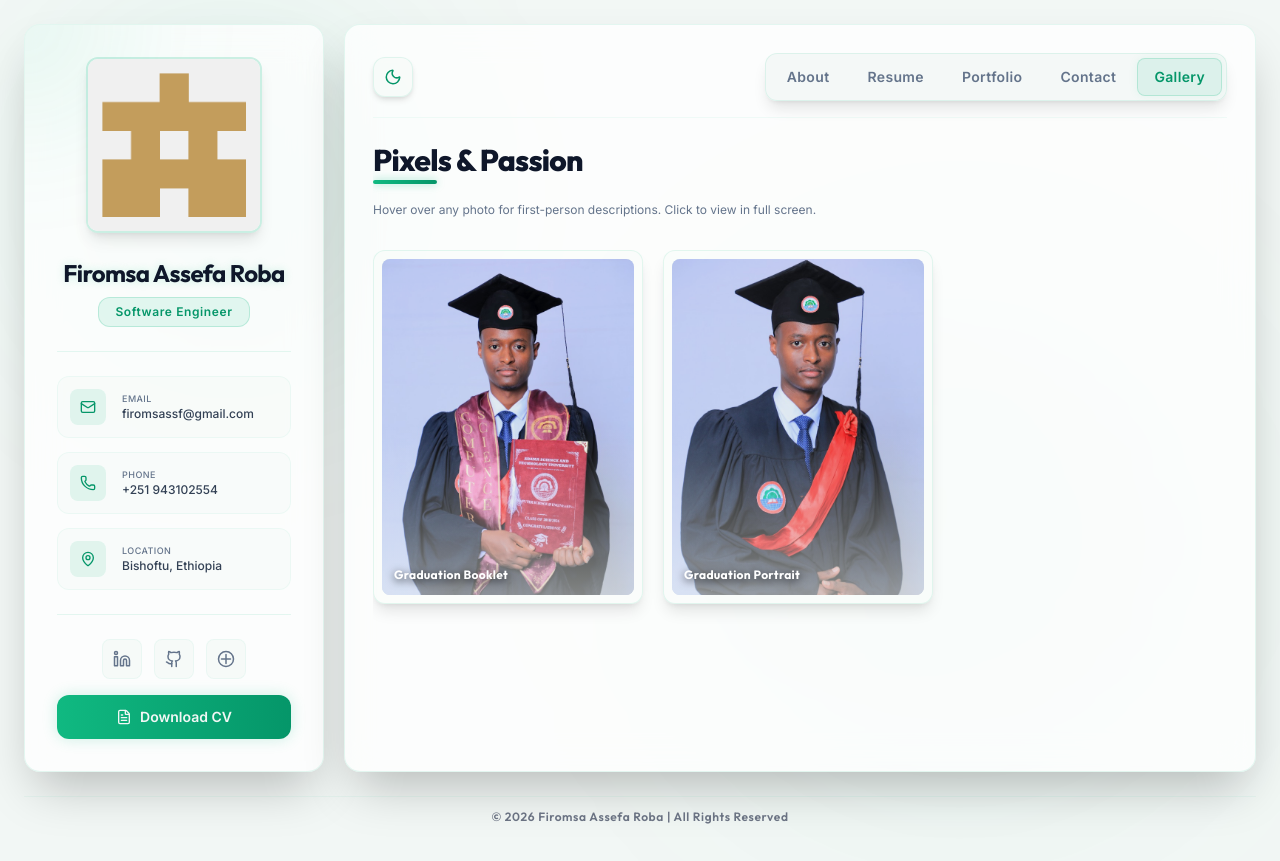
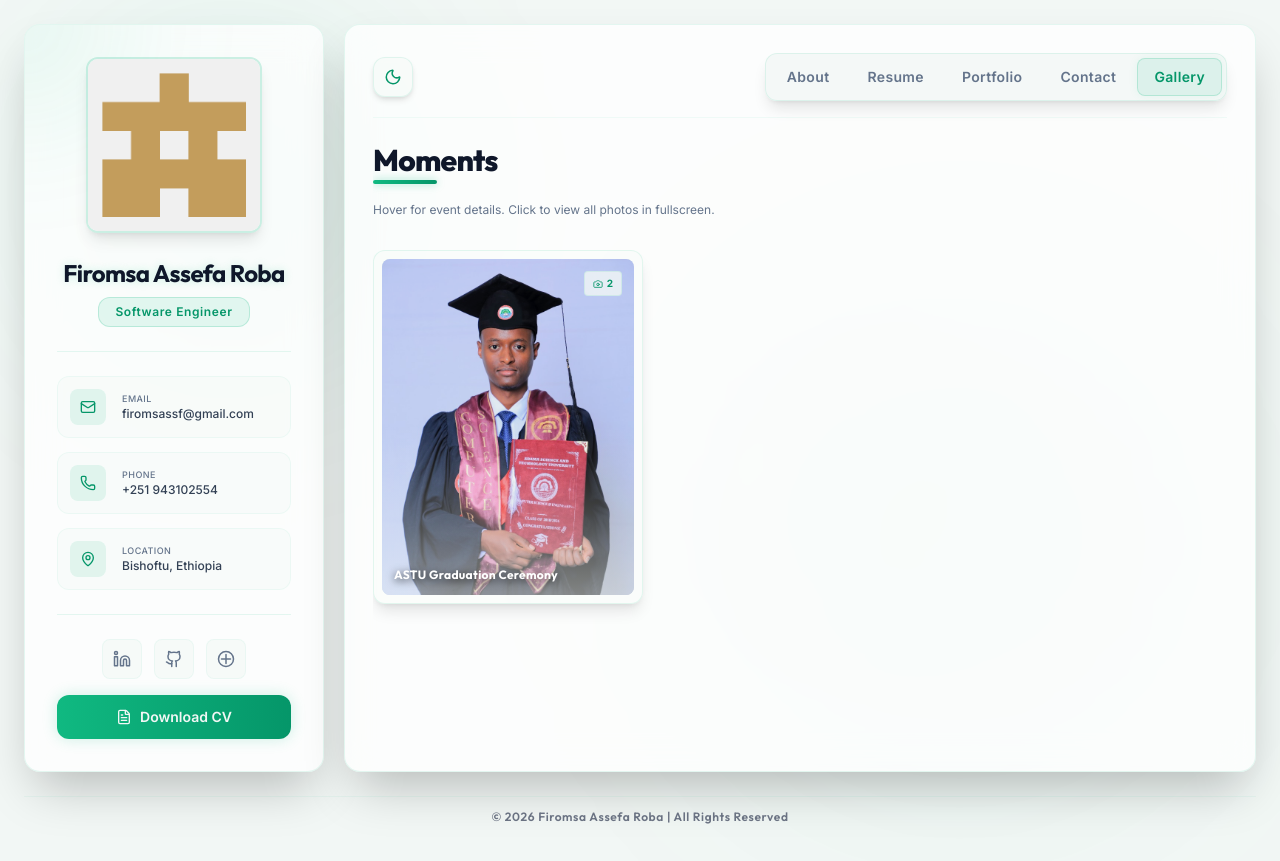
Before and after one commit to firo1919/portfolio-website, a Next.js app: page / in a window 1280 px wide. Both pictures are taken after a click on the tab "Gallery". Built offline with nearby package versions, Linux system fonts and the light colour scheme.

Commit message:
Gallery: single event card, first-person event description, 3-col paginated grid, top-right tooltip, rename to Moments

```diff
--- a/src/components/tabs/GalleryTab.tsx
+++ b/src/components/tabs/GalleryTab.tsx
@@ -4,66 +4,67 @@ import Image from "next/image";
 import { useState, useEffect } from "react";
 import { Camera, Image as ImageIcon, X, ChevronLeft, ChevronRight, Eye } from "lucide-react";
 
-interface PhotoItem {
+interface GalleryCard {
   id: string;
   title: string;
   description: string;
-  image: string;
+  images: string[];
+  preview: string;
 }
 
 export default function GalleryTab() {
-  const photos: PhotoItem[] = [
+  const galleryCards: GalleryCard[] = [
     {
-      id: "grad-1",
-      title: "Graduation Booklet",
-      description: "I am holding my degree booklet at Adama Science and Technology University. It was a proud moment celebrating the completion of my BSc in Computer Science and Engineering, Class of 2018/2026.",
-      image: "/assets/graduation1.jpg",
+      id: "astu-graduation",
+      title: "ASTU Graduation Ceremony",
+      description: "I graduated from Adama Science and Technology University with a BSc in Computer Science and Engineering, Class of 2018/2026. The ceremony was a meaningful milestone — a celebration of years of study, collaboration, and growth within one of Ethiopia's top engineering institutions.",
+      images: ["/assets/graduation1.jpg", "/assets/graduation2.jpg"],
+      preview: "/assets/graduation1.jpg",
     },
-    {
-      id: "grad-2",
-      title: "Graduation Portrait",
-      description: "My official graduation portrait in my academic gown. This marks the culmination of my hard work and dedication throughout my university years at ASTU.",
-      image: "/assets/graduation2.jpg",
-    },
+    // Add more gallery events here as needed
   ];
 
-  const pageSize = 12; // 3 columns by 4 rows grid size capacity per page
+  const pageSize = 12; // 3 columns × 4 rows per page
   const [currentPage, setCurrentPage] = useState(1);
-  const [hoveredPhoto, setHoveredPhoto] = useState<PhotoItem | null>(null);
-  const [activePhotoIdx, setActivePhotoIdx] = useState<number | null>(null);
+  const [hoveredCard, setHoveredCard] = useState<GalleryCard | null>(null);
+  const [lightboxCard, setLightboxCard] = useState<GalleryCard | null>(null);
+  const [lightboxIdx, setLightboxIdx] = useState(0);
   const [imgErrors, setImgErrors] = useState<Record<string, boolean>>({});
 
   const handleImageError = (path: string) => {
     setImgErrors((prev) => ({ ...prev, [path]: true }));
   };
 
-  const totalPages = Math.ceil(photos.length / pageSize);
-  const paginatedPhotos = photos.slice((currentPage - 1) * pageSize, currentPage * pageSize);
+  const totalPages = Math.ceil(galleryCards.length / pageSize);
+  const paginatedCards = galleryCards.slice(
+    (currentPage - 1) * pageSize,
+    currentPage * pageSize
+  );
 
   const handlePageChange = (page: number) => {
-    if (page >= 1 && page <= totalPages) {
-      setCurrentPage(page);
-    }
+    if (page >= 1 && page <= totalPages) setCurrentPage(page);
   };
 
-  const handlePrevImage = (e: React.MouseEvent) => {
-    e.stopPropagation();
-    if (activePhotoIdx === null) return;
-    setActivePhotoIdx((prev) => (prev === 0 ? photos.length - 1 : (prev ?? 0) - 1));
+  const openLightbox = (card: GalleryCard) => {
+    setLightboxCard(card);
+    setLightboxIdx(0);
   };
 
-  const handleNextImage = (e: React.MouseEvent) => {
+  const handlePrev = (e: React.MouseEvent) => {
     e.stopPropagation();
-    if (activePhotoIdx === null) return;
-    setActivePhotoIdx((prev) => (prev === photos.length - 1 ? 0 : (prev ?? 0) + 1));
+    if (!lightboxCard) return;
+    setLightboxIdx((prev) => (prev === 0 ? lightboxCard.images.length - 1 : prev - 1));
   };
 
-  // Close lightbox on Escape key press
+  const handleNext = (e: React.MouseEvent) => {
+    e.stopPropagation();
+    if (!lightboxCard) return;
+    setLightboxIdx((prev) => (prev === lightboxCard.images.length - 1 ? 0 : prev + 1));
+  };
+
   useEffect(() => {
     const handleKeyDown = (e: KeyboardEvent) => {
-      if (e.key === "Escape") {
-        setActivePhotoIdx(null);
-      }
+      if (e.key === "Escape") setLightboxCard(null);
     };
     window.addEventListener("keydown", handleKeyDown);
     return () => window.removeEventListener("keydown", handleKeyDown);
@@ -74,225 +75,208 @@ export default function GalleryTab() {
       {/* Title */}
       <section className="flex flex-col gap-4">
         <h1 className="text-2xl md:text-3xl font-extrabold tracking-tight font-heading text-text-heading relative inline-block">
-          Pixels & Passion
+          Moments
           <span className="absolute bottom-[-6px] left-0 w-16 h-1 rounded bg-gradient-to-r from-mint-primary to-mint-secondary shadow-[0_0_8px_rgba(16,185,129,0.4)]" />
         </h1>
         <p className="text-xs text-text-muted mt-2">
-          Hover over any photo for first-person descriptions. Click to view in full screen.
+          Hover for event details. Click to view all photos in fullscreen.
         </p>
       </section>
 
-      {/* Grid of gallery photos (3 columns on desktop, max 4 rows = 12 items capacity) */}
+      {/* 3-column grid, 4 rows max per page */}
       <div className="grid grid-cols-1 sm:grid-cols-2 md:grid-cols-3 gap-5">
-        {paginatedPhotos.map((photo, idx) => {
-          const absoluteIdx = (currentPage - 1) * pageSize + idx;
-          return (
+        {paginatedCards.map((card) => (
           <div
-              key={photo.id}
-              onMouseEnter={() => setHoveredPhoto(photo)}
-              onMouseLeave={() => setHoveredPhoto(null)}
-              onClick={() => setActivePhotoIdx(absoluteIdx)}
-              className="group rounded-xl overflow-hidden border border-mint-primary/10 hover:border-mint-primary/25 bg-bg-base/20 p-2 flex flex-col shadow-lg transition-all duration-300 hover:scale-[1.01] cursor-pointer relative"
+            key={card.id}
+            onMouseEnter={() => setHoveredCard(card)}
+            onMouseLeave={() => setHoveredCard(null)}
+            onClick={() => openLightbox(card)}
+            className="group relative rounded-xl overflow-visible border border-mint-primary/10 hover:border-mint-primary/25 bg-bg-base/20 p-2 flex flex-col shadow-lg transition-all duration-300 hover:scale-[1.01] cursor-pointer"
           >
-              {/* Image Preview Frame */}
-              <div className="relative aspect-[3/4] w-full bg-gradient-to-br from-mint-secondary/15 to-bg-base rounded-lg overflow-hidden flex items-center justify-center">
-                {!imgErrors[photo.image] ? (
+            <div className="relative aspect-[3/4] w-full bg-gradient-to-br from-mint-secondary/15 to-bg-base rounded-lg overflow-hidden">
+              {!imgErrors[card.preview] ? (
                 <Image
-                    src={photo.image}
-                    alt={photo.title}
+                  src={card.preview}
+                  alt={card.title}
                   fill
                   sizes="(max-width: 768px) 100vw, 300px"
-                    className="object-cover transition-transform duration-700 group-hover:scale-105 filter brightness-95 group-hover:brightness-100"
-                    onError={() => handleImageError(photo.image)}
+                  className="object-cover transition-transform duration-700 group-hover:scale-105 brightness-95 group-hover:brightness-100"
+                  onError={() => handleImageError(card.preview)}
                 />
               ) : (
-                  <div className="w-full h-full flex flex-col items-center justify-center p-4 text-center gap-1.5">
+                <div className="w-full h-full flex flex-col items-center justify-center gap-1.5">
                   <ImageIcon size={32} className="text-mint-light/40" />
-                    <span className="text-[10px] text-text-muted font-semibold">{photo.title}</span>
+                  <span className="text-[10px] text-text-muted font-semibold">{card.title}</span>
                 </div>
               )}
 
-                {/* Ambient overlay details */}
+              {/* Overlay gradient */}
               <div className="absolute inset-0 bg-gradient-to-t from-bg-base/90 via-transparent to-transparent opacity-60 group-hover:opacity-40 transition-opacity duration-300" />
 
-                {/* Eye inspect floating button */}
-                <div className="absolute top-1/2 left-1/2 transform -translate-x-1/2 -translate-y-1/2 w-12 h-12 rounded-full bg-mint-primary/90 text-bg-base flex items-center justify-center shadow-lg opacity-0 scale-75 group-hover:opacity-100 group-hover:scale-100 transition-all duration-300 backdrop-blur-sm">
+              {/* Photo count badge */}
+              <div className="absolute top-3 right-3 px-2 py-1 rounded bg-bg-base/80 border border-mint-primary/10 flex items-center gap-1 text-[10px] font-bold text-mint-light backdrop-blur-sm">
+                <Camera size={10} />
+                <span>{card.images.length}</span>
+              </div>
+
+              {/* Inspect icon on hover */}
+              <div className="absolute top-1/2 left-1/2 -translate-x-1/2 -translate-y-1/2 w-12 h-12 rounded-full bg-mint-primary/90 text-bg-base flex items-center justify-center shadow-lg opacity-0 scale-75 group-hover:opacity-100 group-hover:scale-100 transition-all duration-300">
                 <Eye size={20} />
               </div>
 
-                {/* Text label bottom overlay */}
+              {/* Title label */}
               <div className="absolute bottom-3 left-3 right-3 z-10">
                 <p className="text-xs font-bold text-white tracking-wide truncate font-heading drop-shadow-[0_2px_4px_rgba(0,0,0,0.8)]">
-                    {photo.title}
+                  {card.title}
                 </p>
               </div>
             </div>
+
+            {/* Tooltip: anchored to top-left of the card, expands to the right */}
+            {hoveredCard?.id === card.id && (
+              <div className="hidden lg:flex absolute top-0 left-full ml-3 w-[420px] bg-glass border-glass rounded-xl p-4 shadow-[0_10px_30px_rgba(0,0,0,0.5)] z-50 gap-4 pointer-events-none">
+                {/* Left: maximized preview */}
+                <div className="relative w-28 h-40 rounded-lg overflow-hidden flex-shrink-0 border border-mint-primary/10 bg-gradient-to-br from-mint-secondary/15 to-bg-base">
+                  {!imgErrors[card.preview] ? (
+                    <Image
+                      src={card.preview}
+                      alt={card.title}
+                      fill
+                      sizes="112px"
+                      className="object-cover"
+                      onError={() => handleImageError(card.preview)}
+                    />
+                  ) : (
+                    <div className="w-full h-full flex items-center justify-center">
+                      <ImageIcon size={20} className="text-mint-light/40" />
                     </div>
-          );
-        })}
+                  )}
+                </div>
+                {/* Right: title + description */}
+                <div className="flex flex-col gap-2 min-w-0">
+                  <h3 className="text-sm font-bold text-text-heading font-heading border-b border-mint-primary/5 pb-1 leading-tight">
+                    {card.title}
+                  </h3>
+                  <p className="text-xs text-text-body leading-relaxed line-clamp-5">
+                    {card.description}
+                  </p>
+                  <div className="mt-auto flex items-center gap-1.5 text-[10px] text-mint-light font-semibold uppercase tracking-wider">
+                    <Camera size={10} />
+                    <span>{card.images.length} photos in this album</span>
+                  </div>
+                </div>
+              </div>
+            )}
+          </div>
+        ))}
       </div>
 
-      {/* Pagination Controls */}
+      {/* Pagination */}
       {totalPages > 1 && (
-        <div className="flex items-center justify-center gap-2 mt-6 pt-4 border-t border-mint-primary/5">
-          {/* Previous Button */}
+        <div className="flex items-center justify-center gap-2 pt-4 border-t border-mint-primary/5">
           <button
             onClick={() => handlePageChange(currentPage - 1)}
             disabled={currentPage === 1}
             aria-label="Previous Page"
-            className="w-9 h-9 rounded-lg border border-mint-primary/10 flex items-center justify-center text-text-muted hover:text-mint-light hover:border-mint-primary/35 disabled:opacity-30 disabled:hover:text-text-muted disabled:hover:border-mint-primary/10 cursor-pointer disabled:cursor-not-allowed transition-all duration-300 bg-bg-base/20 hover:bg-bg-base/40"
+            className="w-9 h-9 rounded-lg border border-mint-primary/10 flex items-center justify-center text-text-muted hover:text-mint-light hover:border-mint-primary/35 disabled:opacity-30 disabled:cursor-not-allowed cursor-pointer transition-all duration-300 bg-bg-base/20 hover:bg-bg-base/40"
           >
             <ChevronLeft size={16} />
           </button>
-
-          {/* Page Numbers */}
-          {Array.from({ length: totalPages }, (_, i) => i + 1).map((page) => {
-            const isCurrent = page === currentPage;
-            return (
+          {Array.from({ length: totalPages }, (_, i) => i + 1).map((page) => (
             <button
               key={page}
               onClick={() => handlePageChange(page)}
-                aria-current={isCurrent ? "page" : undefined}
-                className={`w-9 h-9 rounded-lg font-semibold text-xs tracking-wider transition-all duration-300 cursor-pointer ${
-                  isCurrent
-                    ? "bg-mint-primary/10 text-mint-light border border-mint-primary/35 shadow-[0_0_8px_rgba(16,185,129,0.08)]"
+              aria-current={page === currentPage ? "page" : undefined}
+              className={`w-9 h-9 rounded-lg font-semibold text-xs transition-all duration-300 cursor-pointer ${
+                page === currentPage
+                  ? "bg-mint-primary/10 text-mint-light border border-mint-primary/35"
                   : "bg-bg-base/20 hover:bg-bg-base/40 text-text-muted hover:text-text-body border border-mint-primary/5"
               }`}
             >
               {page}
             </button>
-            );
-          })}
-
-          {/* Next Button */}
+          ))}
           <button
             onClick={() => handlePageChange(currentPage + 1)}
             disabled={currentPage === totalPages}
             aria-label="Next Page"
-            className="w-9 h-9 rounded-lg border border-mint-primary/10 flex items-center justify-center text-text-muted hover:text-mint-light hover:border-mint-primary/35 disabled:opacity-30 disabled:hover:text-text-muted disabled:hover:border-mint-primary/10 cursor-pointer disabled:cursor-not-allowed transition-all duration-300 bg-bg-base/20 hover:bg-bg-base/40"
+            className="w-9 h-9 rounded-lg border border-mint-primary/10 flex items-center justify-center text-text-muted hover:text-mint-light hover:border-mint-primary/35 disabled:opacity-30 disabled:cursor-not-allowed cursor-pointer transition-all duration-300 bg-bg-base/20 hover:bg-bg-base/40"
           >
             <ChevronRight size={16} />
           </button>
         </div>
       )}
 
-      {/* Hover Tooltip Overlay with Image Maximized & Description Right */}
-      {hoveredPhoto && (
-        <div className="hidden lg:flex fixed bottom-6 right-6 w-[560px] bg-glass border-glass rounded-xl p-4 shadow-[0_10px_30px_rgba(0,0,0,0.5)] z-40 animate-slideUp gap-4 pointer-events-none">
-          {/* Left Side: Maximized Image */}
-          <div className="relative w-40 h-52 rounded-lg overflow-hidden flex-shrink-0 border border-mint-primary/10 bg-gradient-to-br from-mint-secondary/15 to-bg-base flex items-center justify-center">
-            {!imgErrors[hoveredPhoto.image] ? (
-              <Image
-                src={hoveredPhoto.image}
-                alt={hoveredPhoto.title}
-                fill
-                sizes="160px"
-                className="object-cover"
-                onError={() => handleImageError(hoveredPhoto.image)}
-              />
-            ) : (
-              <div className="w-full h-full bg-bg-base flex items-center justify-center">
-                <ImageIcon size={24} className="text-mint-light/40" />
-              </div>
-            )}
-          </div>
 
-          {/* Right Side: Description and Details */}
-          <div className="flex flex-col gap-2 min-w-0">
-            <h3 className="text-base font-bold text-text-heading font-heading tracking-wide border-b border-mint-primary/5 pb-1">
-              {hoveredPhoto.title}
-            </h3>
-            <p className="text-xs text-text-body leading-relaxed">
-              {hoveredPhoto.description}
-            </p>
-            <div className="mt-auto flex items-center gap-1.5 text-[10px] text-mint-light font-semibold uppercase tracking-wider">
-              <Camera size={10} />
-              <span>ASTU Graduation Gallery</span>
-            </div>
-          </div>
-        </div>
-      )}
-
-      {/* Fullscreen Lightbox Modal */}
-      {activePhotoIdx !== null && (
+      {/* Fullscreen Lightbox */}
+      {lightboxCard && (
         <div
-          onClick={() => setActivePhotoIdx(null)}
-          className="fixed inset-0 bg-black/95 backdrop-blur-md z-50 flex flex-col items-center justify-center p-4 md:p-8 animate-fadeIn"
+          onClick={() => setLightboxCard(null)}
+          className="fixed inset-0 bg-black/95 backdrop-blur-md z-50 flex flex-col items-center justify-center p-4 md:p-8"
         >
-          {/* Close button */}
           <button
-            onClick={() => setActivePhotoIdx(null)}
+            onClick={() => setLightboxCard(null)}
             className="absolute top-4 right-4 w-11 h-11 rounded-lg bg-white/5 hover:bg-white/10 text-white flex items-center justify-center cursor-pointer transition-colors"
-            aria-label="Close Fullscreen"
+            aria-label="Close"
           >
             <X size={24} />
           </button>
 
-          {/* Lightbox Container */}
           <div
             onClick={(e) => e.stopPropagation()}
-            className="relative w-full max-w-4xl flex flex-col gap-4 items-center justify-center"
+            className="relative w-full max-w-4xl flex flex-col gap-4 items-center"
           >
-            {/* Header info */}
-            <div className="text-center w-full max-w-xl px-4">
-              <h2 className="text-lg md:text-xl font-bold text-white font-heading truncate">
-                {photos[activePhotoIdx].title}
+            {/* Title & description */}
+            <div className="text-center max-w-xl px-4">
+              <h2 className="text-lg md:text-xl font-bold text-white font-heading">
+                {lightboxCard.title}
               </h2>
-              <p className="text-xs text-gray-400 mt-1 md:line-clamp-2">
-                {photos[activePhotoIdx].description}
+              <p className="text-xs text-gray-400 mt-1 line-clamp-2">
+                {lightboxCard.description}
               </p>
             </div>
 
-            {/* Slider frame */}
+            {/* Image viewer */}
             <div className="relative w-full aspect-[4/5] sm:aspect-[4/3] md:max-h-[70vh] rounded-xl overflow-hidden bg-zinc-950/60 border border-white/10 flex items-center justify-center">
-              {!imgErrors[photos[activePhotoIdx].image] ? (
+              {!imgErrors[lightboxCard.images[lightboxIdx]] ? (
                 <Image
-                  src={photos[activePhotoIdx].image}
-                  alt={`${photos[activePhotoIdx].title} - ${activePhotoIdx + 1}`}
+                  src={lightboxCard.images[lightboxIdx]}
+                  alt={`${lightboxCard.title} photo ${lightboxIdx + 1}`}
                   fill
                   sizes="100vw"
                   className="object-contain"
-                  onError={() => handleImageError(photos[activePhotoIdx].image)}
+                  onError={() => handleImageError(lightboxCard.images[lightboxIdx])}
                 />
               ) : (
                 <div className="flex flex-col items-center gap-2">
                   <ImageIcon size={48} className="text-white/20" />
-                  <span className="text-sm text-gray-500">Image representation</span>
                 </div>
               )}
 
-              {/* Slider Controls */}
-              {photos.length > 1 && (
+              {lightboxCard.images.length > 1 && (
                 <>
-                  <button
-                    onClick={handlePrevImage}
-                    className="absolute left-4 w-12 h-12 rounded-full bg-black/60 hover:bg-black/80 text-white flex items-center justify-center border border-white/5 cursor-pointer hover:scale-105 active:scale-95 transition-all"
-                    aria-label="Previous image"
-                  >
+                  <button onClick={handlePrev} className="absolute left-4 w-12 h-12 rounded-full bg-black/60 hover:bg-black/80 text-white flex items-center justify-center border border-white/5 cursor-pointer hover:scale-105 active:scale-95 transition-all" aria-label="Previous">
                     <ChevronLeft size={24} />
                   </button>
-
-                  <button
-                    onClick={handleNextImage}
-                    className="absolute right-4 w-12 h-12 rounded-full bg-black/60 hover:bg-black/80 text-white flex items-center justify-center border border-white/5 cursor-pointer hover:scale-105 active:scale-95 transition-all"
-                    aria-label="Next image"
-                  >
+                  <button onClick={handleNext} className="absolute right-4 w-12 h-12 rounded-full bg-black/60 hover:bg-black/80 text-white flex items-center justify-center border border-white/5 cursor-pointer hover:scale-105 active:scale-95 transition-all" aria-label="Next">
                     <ChevronRight size={24} />
                   </button>
                 </>
               )}
             </div>
 
-            {/* Slide Indicators / Thumbnails */}
-            <div className="flex items-center gap-2 mt-2">
-              {photos.map((_, i) => (
+            {/* Dot indicators */}
+            <div className="flex items-center gap-2">
+              {lightboxCard.images.map((_, i) => (
                 <button
                   key={i}
-                  onClick={() => setActivePhotoIdx(i)}
+                  onClick={() => setLightboxIdx(i)}
                   className={`w-2.5 h-2.5 rounded-full transition-all cursor-pointer ${
-                    i === activePhotoIdx ? "bg-mint-primary scale-110 shadow-[0_0_8px_rgba(16,185,129,0.5)]" : "bg-white/30"
+                    i === lightboxIdx
+                      ? "bg-mint-primary scale-110 shadow-[0_0_8px_rgba(16,185,129,0.5)]"
+                      : "bg-white/30"
                   }`}
-                  aria-label={`Go to slide ${i + 1}`}
+                  aria-label={`Go to photo ${i + 1}`}
                 />
               ))}
             </div>
```
Lines whose indentation alone changed are shown as unchanged.
